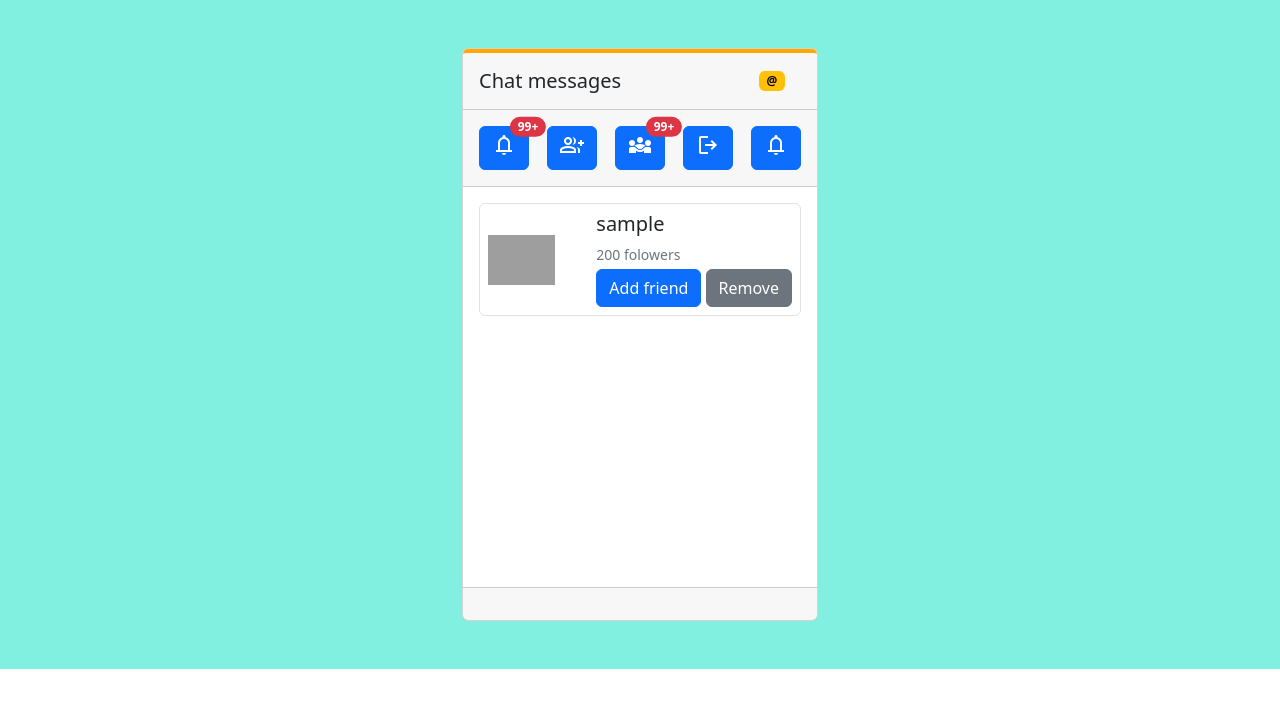
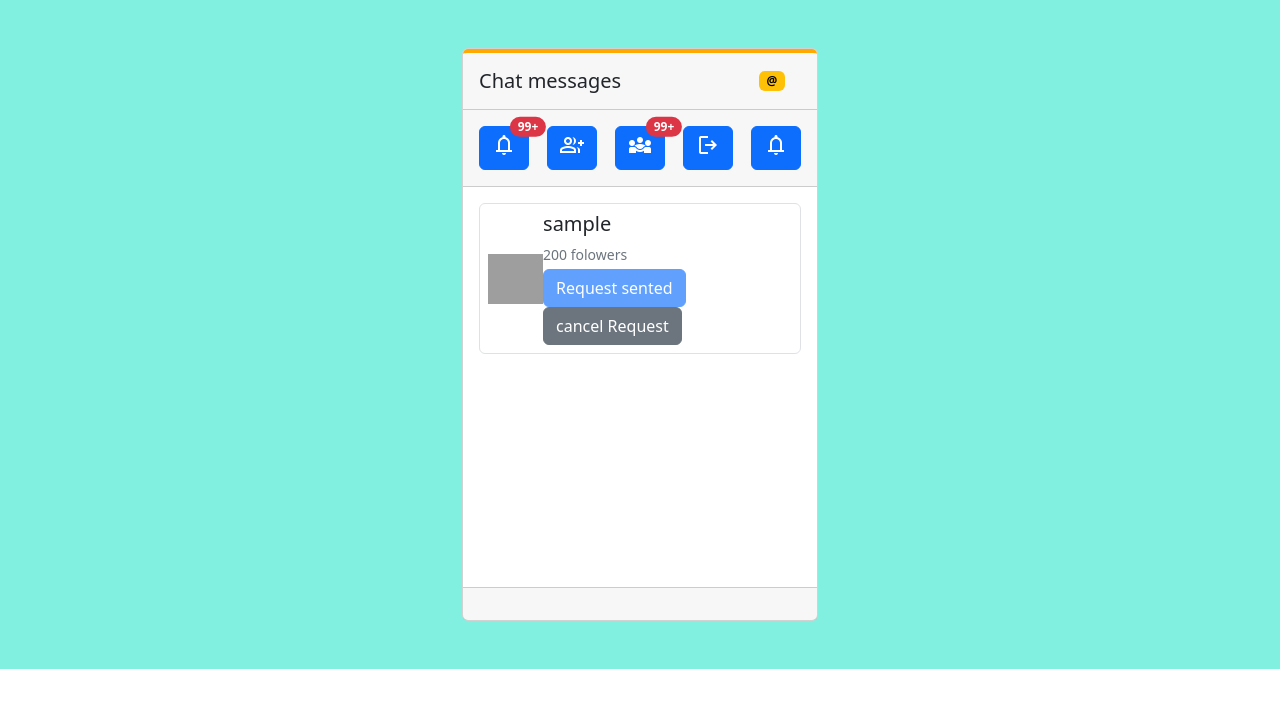
Before and after one commit to Shivam38391/django-chat-app, a Django app: template chatapp/templates/chatapp/suggestions.html in a window 1280 px wide. Shown: the top 708 px of the page. Run offline with Django 4.2, Linux system fonts and the light colour scheme; tables that the repository leaves empty hold one stand-in row (values such as "Sample post"); the template is opened without the code that fills it: values that come from a table or form of the project are taken from there, most other values are stand-ins (such as "Sample title", 1, 10 or a date in 2020); some libraries are stand-ins or nearby versions; grey boxes are pictures that could not be loaded.

Commit message:
add custom template filter and add the javascript to disable button

```diff
--- a/chatapp/templates/chatapp/suggestions.html
+++ b/chatapp/templates/chatapp/suggestions.html
@@ -1,7 +1,7 @@
 {% extends "base.html" %}
 
 {% load static %}
-
+{% load custom_filter %}
 
 {% block content %}
 
@@ -80,12 +80,28 @@
             <h5>{{ friend.username }}</h5>
             <p class="small mb-1 text-muted">200 folowers</p>
             <!-- here i definf custom id data-id -->
+
+            {% if friend.id|if_id_in_queryset:f_requests %}
+
+
+            <button type="button" data-id=" {{ friend.id }}" disabled="true" class="btn btn-primary position-relative disable add-btn">
+                Request sented
+            </button>
+            <button type="button" class="btn btn-secondary position-relative remove-btn ">
+                cancel Request
+            </button>
+
+            {% else %}
+
             <button type="button" data-id=" {{ friend.id }}" class="btn btn-primary position-relative  add-btn">
                 Add friend
             </button>
             <button type="button" class="btn btn-secondary position-relative remove-btn ">
                 Remove
             </button>
+
+            {% endif %}
+
         </div>
     </div>
     <br>
@@ -102,7 +118,7 @@
 <!-- logic of geting id of individual friend -->
 <script>
 
-    async function postJSON(data) {
+    async function postJSON(data , indBtn) {
         let url = "{% url 'send-request' %}"
         try {
             const options = {
@@ -117,6 +133,16 @@
           const response = await fetch(url , options );
           const result = await response.json();
           console.log("Success:", result);
+
+
+          indBtn.innerText = "Request sent"
+          indBtn.classList.add("disable");
+          indBtn.setAttribute("disabled", "true");
+          indBtn.nextElementSibling.style.fontsize = "13px"
+
+          indBtn.nextElementSibling.innerText = "Cancel request"
+
+
         } catch (error) {
           console.error("Error:", error);
         }
@@ -134,8 +160,10 @@
 
     function sendFriendRequest(e) {
         console.log(e.target);
+//individual button that we clicked
+        indBtn = e.target
         const data = e.target.dataset.id //this will give value of id
-        postJSON(data);
+        postJSON(data, indBtn);
 
     }
 
--- /dev/null
+++ b/chatapp/templatetags/custom_filter.py
@@ -0,0 +1,7 @@
+from django import template
+
+register = template.Library()
+
+@register.filter
+def if_id_in_queryset(id, queryset):
+    return any(id == query.receiver.id for query in queryset) #if id exizt in query set
--- a/chatapp/views.py
+++ b/chatapp/views.py
@@ -81,7 +81,10 @@
     profile = Profile.objects.get(user=user)
     profile_friends = profile.friends.all()
     suggested_friends = all_user.objects.exclude(profile__friends__in =profile_friends ).exclude(profiles= profile)
-    context = {"s_friends": suggested_friends}
+
+    friend_requests = FriendRequest.objects.filter(receiver__in = suggested_friends , sender = request.user)
+
+    context = {"s_friends": suggested_friends , "f_requests": friend_requests}
     return render(request,"chatapp/suggestions.html" ,context)
 
 
```
Also changed, not shown: chatapp/templatetags/__init__.py (added).
